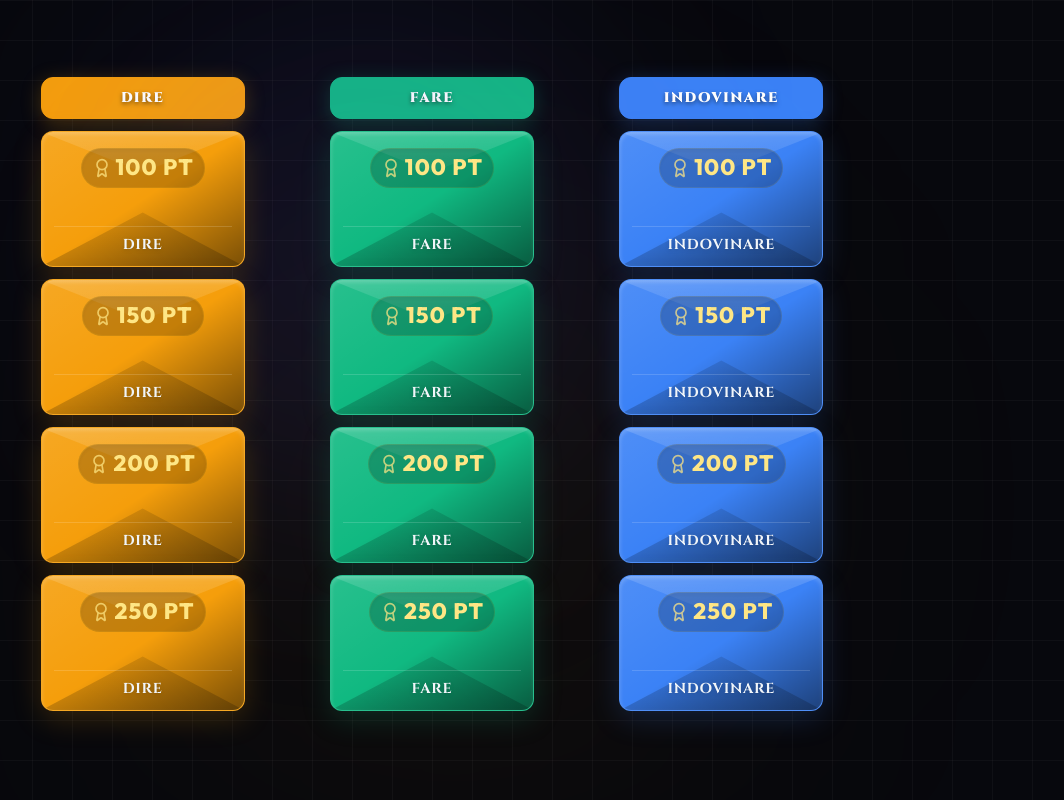
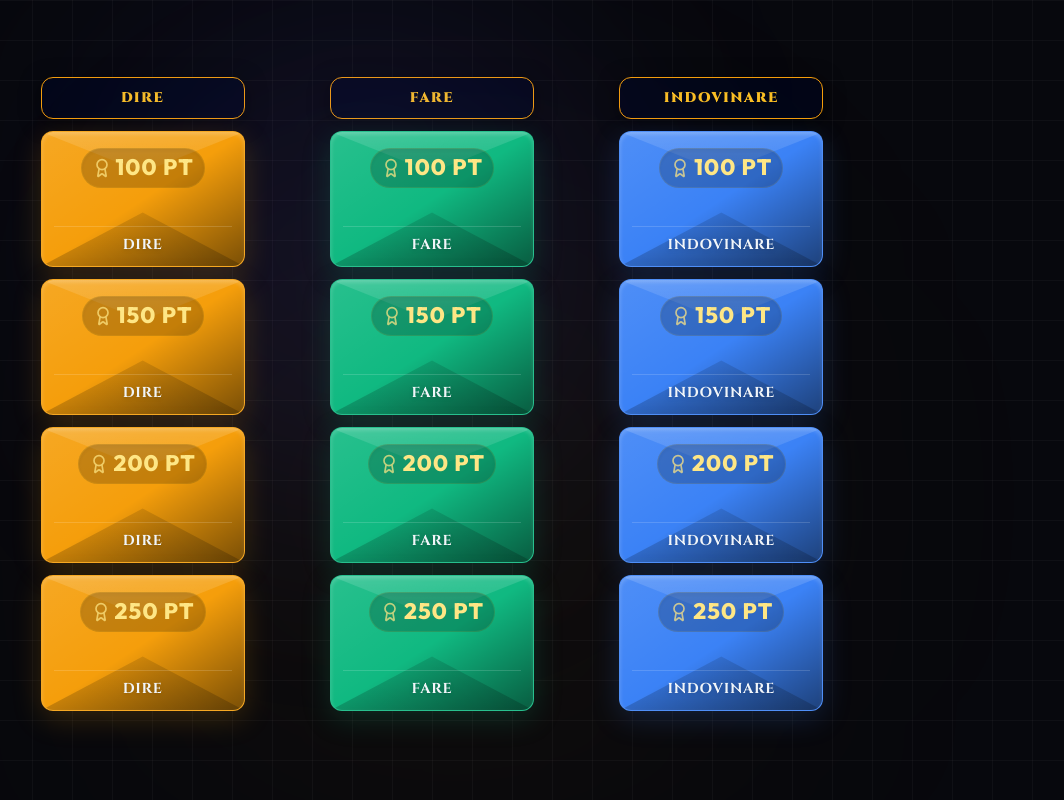
Before and after one commit to Gabbalb/DireFareIndovinare, a React (Vite) app: page / in a window 1280 px wide. Shown: the whole page, without its empty margins (208-1272 px from the left). Built offline with nearby package versions, Linux system fonts and the light colour scheme; a web font is replaced by a local one.

Commit message:
Update App.tsx

```diff
--- a/src/App.tsx
+++ b/src/App.tsx
@@ -200,12 +200,12 @@ const PublicProjectionView: React.FC<PublicProps> = ({
                 <div key={cat.key} className="flex flex-col items-center space-y-3">
                   {/* Column Header */}
                   <div
-                    className="w-[25.5vh] text-center py-2.5 px-3 rounded-xl border font-extrabold text-sm tracking-widest uppercase select-none shadow-lg text-white font-cinzel"
+                    className="w-[25.5vh] text-center py-2.5 px-3 rounded-xl border font-black text-sm tracking-widest uppercase select-none shadow-lg font-cinzel"
                     style={{
-                      borderColor: cat.color,
-                      backgroundColor: cat.color,
-                      boxShadow: `0 4px 20px ${cat.color}40`,
-                      textShadow: '0 2px 4px rgba(0,0,0,0.5)'
+                      borderColor: '#f59e0b',
+                      backgroundColor: '#020617',
+                      color: '#fbbf24',
+                      boxShadow: '0 4px 20px rgba(0,0,0,0.6)',
                     }}
                   >
                     {cat.name}
```
